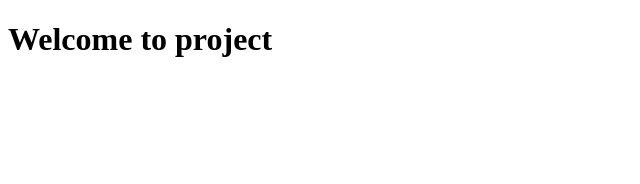
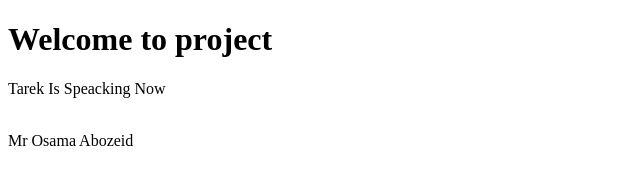
Before and after one commit to Tarooook101/TestCourseGitHup, a plain HTML site: page index.html in a window 1280 px wide. Shown: the whole page, without its empty margins (0-640 px from the left). Drawn offline with Linux system fonts and the light colour scheme.

Commit message:
Add new welcome message in about file

```diff
--- a/index.html
+++ b/index.html
@@ -7,5 +7,10 @@
 </head>
 <body>
     <h1>Welcome to project</h1>
+    <div class="father">
+        <p>Tarek Is Speacking Now</p>
+        <br>
+        <div><span>Mr</span> Osama Abozeid</div>
+    </div>
 </body>
 </html>
```
Also changed, not shown: about.html (+1 -0 lines).
